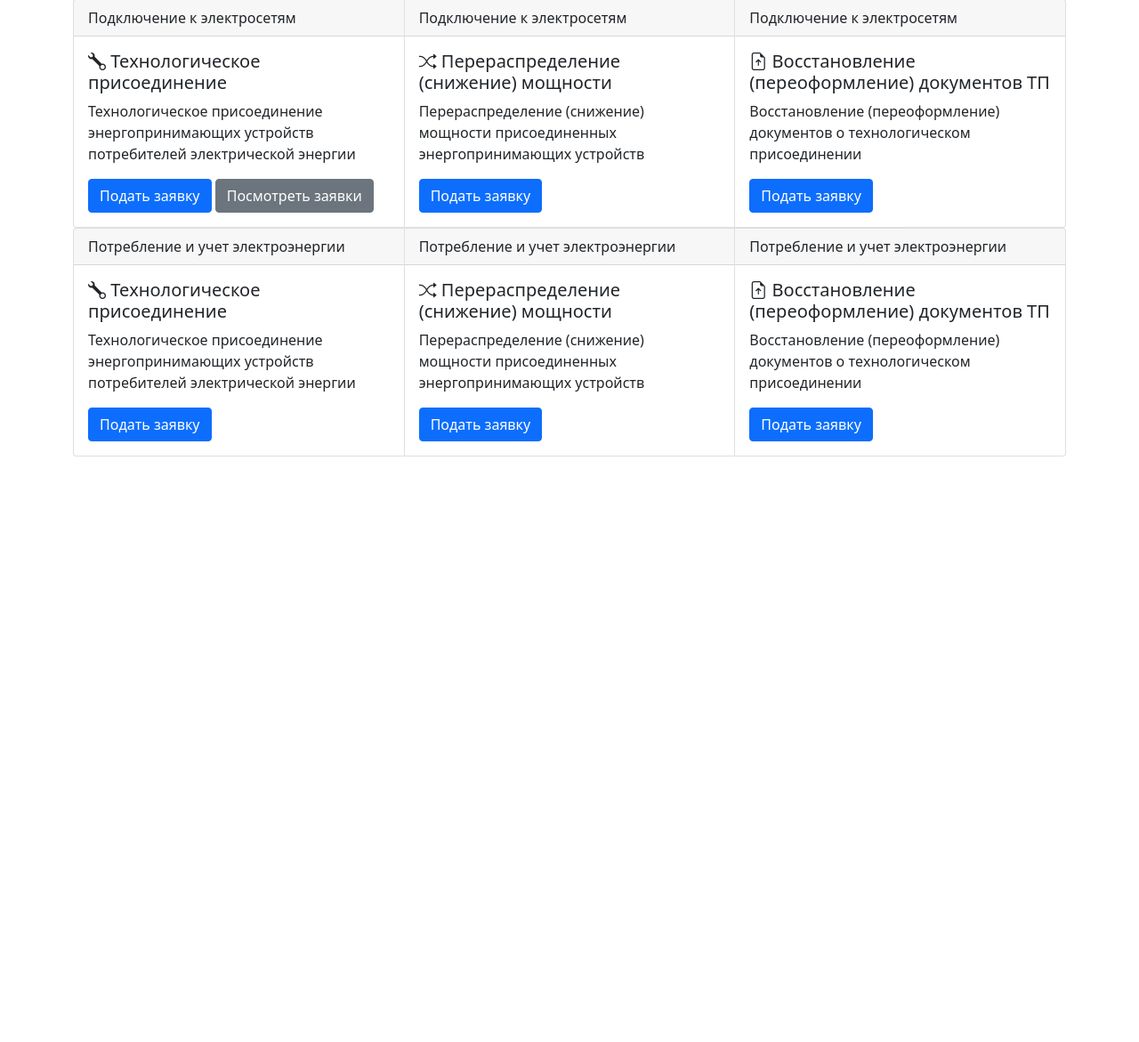
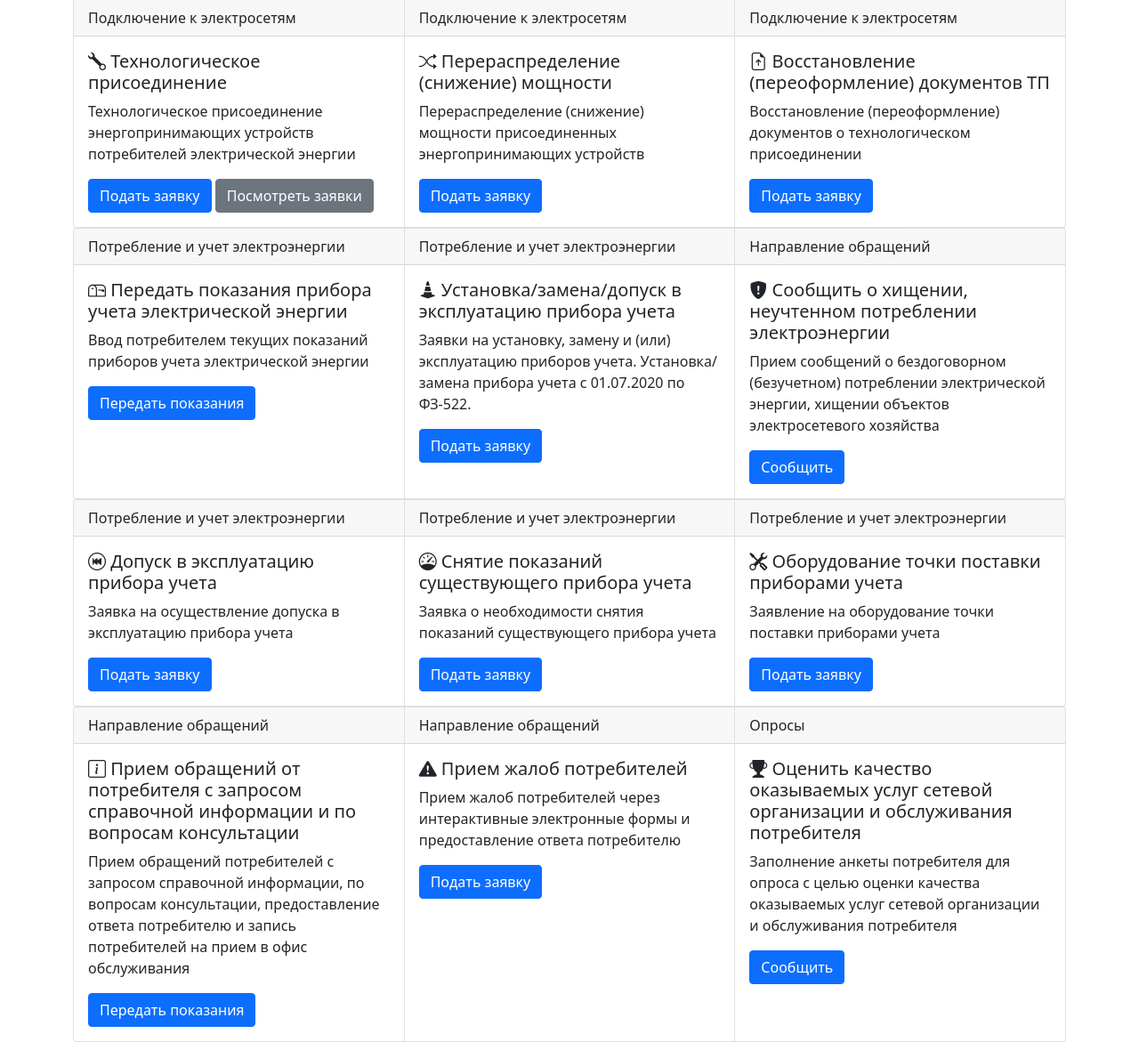
Before and after one commit to SergeyUrv/altesk, a Django app: page /lk/ in a window 1280 px wide. Shown: the part 297-1468 px from the top of the page at 89% size. Before the commit the page ends 810 px from the top, so only its background shows below. Run offline with Django 3.2, Linux system fonts and the light colour scheme; a user stored in the database is signed in; some libraries are stand-ins or nearby versions.

Commit message:
В Меню ЛКК добавлены все необходимые услуги

```diff
--- a/lkk/forms.py
+++ b/lkk/forms.py
@@ -5,9 +5,6 @@ from crispy_forms.helper import FormHelper
 from crispy_forms.layout import Submit
 
 from django.urls import reverse
-
-from django.contrib.admin.widgets import AdminDateWidget
-from django.forms.fields import DateField
 
 from django.contrib.auth.models import User
 
--- a/lkk/templates/lkk/main.html
+++ b/lkk/templates/lkk/main.html
@@ -45,8 +45,41 @@
        Потребление и учет электроэнергии
     </div>
     <div class="card-body">
-      <h5 class="card-title"><i class="bi bi-wrench"></i> Технологическое присоединение</h5>
-      <p class="card-text">Технологическое присоединение энергопринимающих устройств потребителей электрической энергии</p>
+      <h5 class="card-title"><i class="bi bi-mailbox"></i> Передать показания прибора учета электрической энергии</h5>
+      <p class="card-text">Ввод потребителем текущих показаний приборов учета электрической энергии</p>
+      <a href="#" class="btn btn-primary">Передать показания</a>
+    </div>
+  </div>
+    <div class="card">
+    <div class="card-header">
+       Потребление и учет электроэнергии
+    </div>
+    <div class="card-body">
+      <h5 class="card-title"><i class="bi bi-cone-striped"></i> Установка/замена/допуск в эксплуатацию прибора учета</h5>
+      <p class="card-text">Заявки на установку, замену и (или) эксплуатацию приборов учета. Установка/замена прибора учета с 01.07.2020 по ФЗ-522.</p>
+      <a href="#" class="btn btn-primary">Подать заявку</a>
+    </div>
+  </div>
+    <div class="card">
+    <div class="card-header">
+       Направление обращений
+    </div>
+    <div class="card-body">
+      <h5 class="card-title"><i class="bi bi-shield-fill-exclamation"></i> Сообщить о хищении, неучтенном потреблении электроэнергии</h5>
+      <p class="card-text">Прием сообщений о бездоговорном (безучетном) потреблении электрической энергии, хищении объектов электросетевого хозяйства</p>
+      <a href="#" class="btn btn-primary">Сообщить</a>
+    </div>
+  </div>
+</div>
+
+<div class="card-group">
+  <div class="card">
+    <div class="card-header">
+       Потребление и учет электроэнергии
+    </div>
+    <div class="card-body">
+      <h5 class="card-title"><i class="bi bi-skip-backward-circle"></i> Допуск в эксплуатацию прибора учета</h5>
+      <p class="card-text">Заявка на осуществление допуска в эксплуатацию прибора учета</p>
       <a href="#" class="btn btn-primary">Подать заявку</a>
     </div>
   </div>
@@ -55,8 +88,8 @@
        Потребление и учет электроэнергии
     </div>
     <div class="card-body">
-      <h5 class="card-title"><i class="bi bi-shuffle"></i> Перераспределение (снижение) мощности</h5>
-      <p class="card-text">Перераспределение (снижение) мощности присоединенных энергопринимающих устройств</p>
+      <h5 class="card-title"><i class="bi bi-speedometer"></i> Снятие показаний существующего прибора учета</h5>
+      <p class="card-text">Заявка о необходимости снятия показаний существующего прибора учета</p>
       <a href="#" class="btn btn-primary">Подать заявку</a>
     </div>
   </div>
@@ -65,10 +98,42 @@
        Потребление и учет электроэнергии
     </div>
     <div class="card-body">
-      <h5 class="card-title"><i class="bi bi-file-earmark-arrow-up"></i> Восстановление (переоформление) документов ТП</h5>
-      <p class="card-text">Восстановление (переоформление) документов о технологическом присоединении</p>
+      <h5 class="card-title"><i class="bi bi-tools"></i> Оборудование точки поставки приборами учета</h5>
+      <p class="card-text">Заявление на оборудование точки поставки приборами учета</p>
       <a href="#" class="btn btn-primary">Подать заявку</a>
     </div>
   </div>
 </div>
+<div class="card-group">
+  <div class="card">
+    <div class="card-header">
+       Направление обращений
+    </div>
+    <div class="card-body">
+      <h5 class="card-title"><i class="bi bi-info-square"></i> Прием обращений от потребителя с запросом справочной информации и по вопросам консультации</h5>
+      <p class="card-text">Прием обращений потребителей с запросом справочной информации, по вопросам консультации, предоставление ответа потребителю и запись потребителей на прием в офис обслуживания</p>
+      <a href="#" class="btn btn-primary">Передать показания</a>
+    </div>
+  </div>
+    <div class="card">
+    <div class="card-header">
+       Направление обращений
+    </div>
+    <div class="card-body">
+      <h5 class="card-title"><i class="bi bi-exclamation-triangle-fill"></i> Прием жалоб потребителей</h5>
+      <p class="card-text">Прием жалоб потребителей через интерактивные электронные формы и предоставление ответа потребителю</p>
+      <a href="#" class="btn btn-primary">Подать заявку</a>
+    </div>
+  </div>
+    <div class="card">
+    <div class="card-header">
+       Опросы
+    </div>
+    <div class="card-body">
+      <h5 class="card-title"><i class="bi bi-trophy-fill"></i> Оценить качество оказываемых услуг сетевой организации и обслуживания потребителя</h5>
+      <p class="card-text">Заполнение анкеты потребителя для опроса с целью оценки качества оказываемых услуг сетевой организации и обслуживания потребителя</p>
+      <a href="#" class="btn btn-primary">Сообщить</a>
+    </div>
+  </div>
+</div>
 {% endblock content %}
--- a/lkk/urls.py
+++ b/lkk/urls.py
@@ -1,7 +1,6 @@
 # lkk/urls.py
 from django.urls import path
-from .views import SignUpView,\
-    zayavka_new,\
+from .views import zayavka_new,\
     profile_view, profile_edit, profile_del, profile_adres, profile_adres_edit, profile_adres_del,\
     zayavitel, zayavitel_edit, zayavitel_del,\
     main_lk, zayavka_view, zayavka_del, zayavka_send, zayavka_create, zayavka_detail, register
@@ -9,7 +8,6 @@ from django.urls import include
 
 urlpatterns = [
     path('accounts/', include('django.contrib.auth.urls')),
-    #path('signup/', SignUpView.as_view(), name='signup'),
     path('register/', register, name='signup'),
     path('zayavka/', zayavka_view, name='zayavki'),
     path('zayavka/edit/<int:pkk>/', zayavka_new, name='new_zayavka'),
@@ -17,7 +15,6 @@ urlpatterns = [
     path('zayavka/send/<int:pkk>/', zayavka_send, name='zayavka_send'),
     path('zayavka/create/<int:pkk>/', zayavka_create, name='zayavka_create'),
     path('zayavka/detail/<int:pkk>/', zayavka_detail, name='zayavka_detail'),
-    #path('profile/<int:step>/', profile, name='profile'),
     path('profile_fio/', profile_view, name='person'),
     path('profile_fio/edit/<int:pkk>/', profile_edit, name='person_edit'),
     path('profile_fio/delete/<int:pkk>/', profile_del, name='person_del'),
--- a/lkk/views.py
+++ b/lkk/views.py
@@ -1,7 +1,4 @@
 from django.shortcuts import render, get_object_or_404
-from django.contrib.auth.forms import UserCreationForm
-from django.urls import reverse_lazy
-from django.views import generic
 from .forms import ZayavkaForm, Zayavitel_yur, Zayavitel_people, Adres_form, Zayavitel_form
 from .models import People, Adres, Zayavitel_ur, Zayavka
 from django.shortcuts import redirect
@@ -36,33 +33,6 @@ def register(request):
     else:
         user_form = UserRegistrationForm()
     return render(request, 'register.html', {'user_form': user_form})
-
-#вывод формы входа
-class SignUpView(generic.CreateView):
-    form_class = UserCreationForm
-    success_url = reverse_lazy('login')
-    template_name = 'signup.html'
-
-
-# def profile_ur(request):
-#     if request.method == "POST":
-#         form1 = Zayavitel_yur(request.POST)
-#         form2 = Zayavitel_people(request.POST)
-#         if form1.is_valid() and form2.is_valid():
-#             zayavitel1 = form1.save(commit=False)
-#             zayavitel2 = form2.save(commit=False)
-#             zayavitel1.author = request.user
-#             zayavitel1.created_date = timezone.now()
-#             zayavitel1.fio = zayavitel2.pk
-#             zayavitel1.save()
-#             return redirect('zayavka_detail', pk=zayavitel1.pk)
-#     else:
-#         form1 = Zayavitel_yur()
-#         form2 = Zayavitel_people()
-#     return render(request, 'lkk/profile.html', {'form1': form1, 'form2': form2, 'title': 'Редактирование'})
-
-#@login_required
-#def profile(request, step):
 
 # функция вывода редактирования формы
 # запрос, ID в базе, Модель, Форма модели, перенаправить после сохранения формы, заголовок, какой рендерить шаблон
```
Also changed, not shown: lkk/templates/signup.html (deleted, +0 -11 lines), db.sqlite3.
